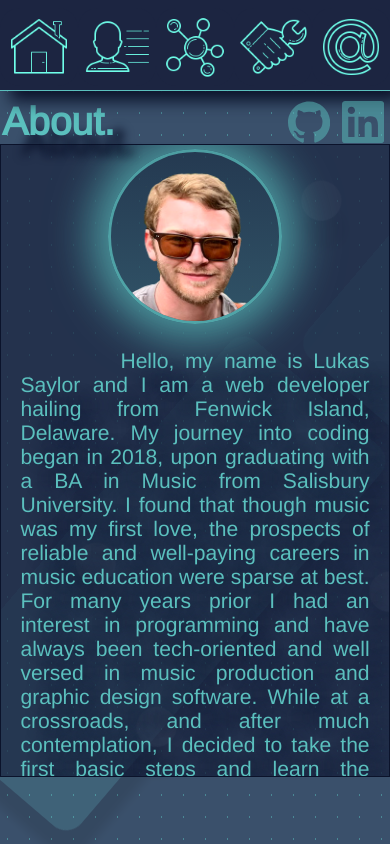
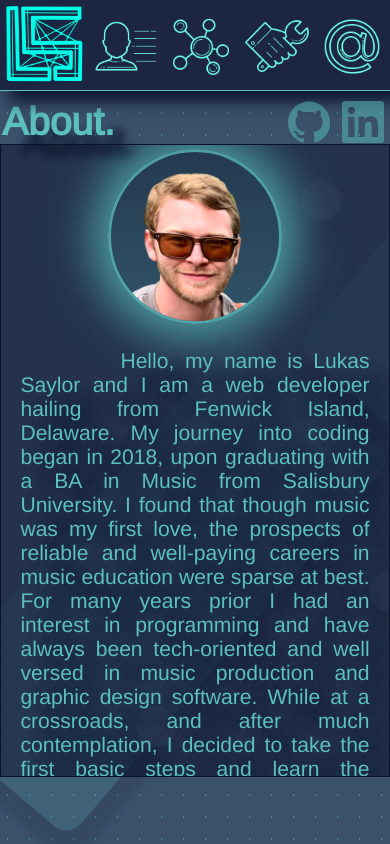
Before and after one commit to lukesaylor/DevPortfolioV2, a React (Create React App) app: page /#/About in a window 390 px wide. Built offline with nearby package versions, Linux system fonts and the light colour scheme.

Commit message:
navbar update

```diff
--- a/src/components/Navigation/Navigation.css
+++ b/src/components/Navigation/Navigation.css
@@ -17,6 +17,7 @@
   height: 100%;
   display: flex;
   flex-direction: column;
+  justify-content: flex-start;
   border-right: thin solid rgba(90, 191, 189, 0.5);
   box-shadow: 10px 10px 15px #0b132b;
   z-index: 7;
@@ -49,13 +50,13 @@
 
 .LSicon {
   display: flex;
-  position: fixed;
+  justify-content: flex-start;
   top: 0;
   left: 0;
   width: 6vw;
   padding: 1vw;
   height: auto;
-  z-index: 1;
+  z-index: 30;
 }
 
 .LSicon:hover {
@@ -63,7 +64,7 @@
 }
 
 .Navbuttons {
-  padding-top: 22vh;
+
   display: flex;
   flex-direction: column;
   align-items: center;
@@ -91,12 +92,12 @@
   }
 
   .LSicon {
-    display: none;
-    position: fixed;
-    top: 0;
-    left: 0;
-    width: auto;
-    height: 100px;
+    height: 80px;
+    width: 80px;
+  }
+
+  .LSicon:hover {
+    animation: none;
   }
 
   .Navbuttons {
--- a/src/components/Navigation/Navigation.js
+++ b/src/components/Navigation/Navigation.js
@@ -1,7 +1,7 @@
 import React from "react";
 import "./Navigation.css";
 import lsicon from "../../Assets/LSicon.png";
-import homeicon from "../../Assets/home.png";
+
 import skillsicon from "../../Assets/skills.png";
 import aboutmeicon from "../../Assets/aboutme.png";
 import projectsicon from "../../Assets/projects.png";
@@ -12,13 +12,10 @@ import { Link } from "react-router-dom";
 
 const Navigation = () => (
   <div className="Navigation">
-    <a href="https://github.com/lukesaylor/DevPortfolioV2">
+    <Link to="/">
       <img src={lsicon} alt="Logo" className="LSicon" />
-    </a>
+    </Link>
     <navbuttons className="Navbuttons">
-      <Link to="/">
-        <Navbutton image={homeicon} alt="Home" title="Home" />
-      </Link>
       <Link to="/About">
         <Navbutton image={aboutmeicon} alt="About" title="About" />
       </Link>
```
Also changed, not shown: package.json (+1 -6 lines).
